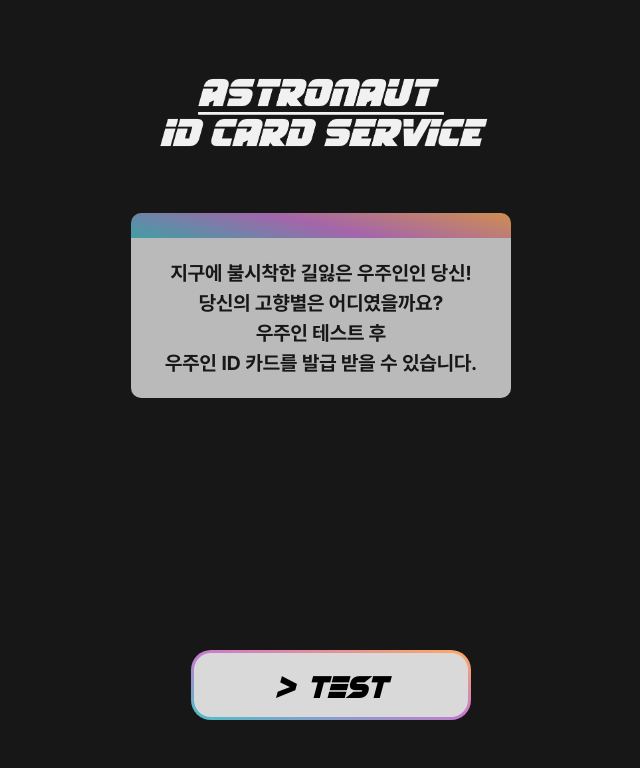
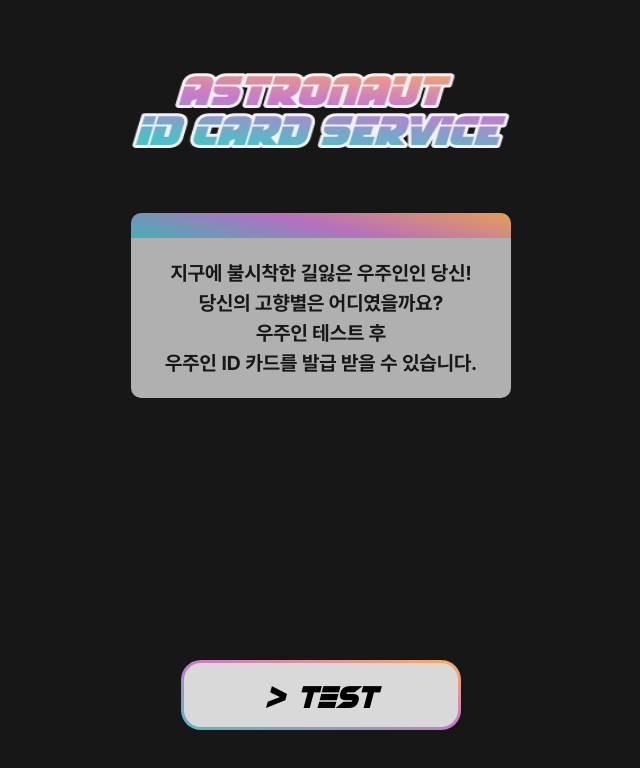
Before and after one commit to TEAM-WooKa/ASTRONAUT, a Next.js app: page / in a window 1280 px wide. Shown: the top 768 px of the page, without its empty margins (319-959 px from the left). Built offline with nearby package versions, Linux system fonts and the light colour scheme.

Commit message:
feat: main logo fix

```diff
--- a/src/component/common/GradientBox.tsx
+++ b/src/component/common/GradientBox.tsx
@@ -18,12 +18,12 @@ function GradientBox({ title, children }: GradientBoxProps) {
 const TitleWrapper = styled(Gradient1)`
   height: 25px;
   border-radius: 10px 10px 0 0;
-  opacity: 0.8;
+  opacity: 0.9;
 `;
 
 const Content = styled.div`
   border-radius: 0 0 10px 10px;
-  background-color: rgba(255, 255, 255, 0.7);
+  background-color: rgba(241, 241, 241, 0.7);
 `;
 
 export default GradientBox;
--- a/src/component/common/GradientButton.tsx
+++ b/src/component/common/GradientButton.tsx
@@ -33,7 +33,6 @@ const Wrapper = styled.button`
 
   background-origin: border-box;
   background-clip: content-box, border-box;
-  margin: 10px;
 `;
 
 export default GradientButton;
--- a/src/pages/index.tsx
+++ b/src/pages/index.tsx
@@ -18,7 +18,12 @@ function Home() {
     <Wrapper>
       <div>
         <MainLogoWrapper>
-          <Image src={'/main_logo.png'} alt="logo" width={380} height={80} />
+          <Image
+            src={'/images/at_title_img.webp'}
+            alt="logo"
+            width={380}
+            height={80}
+          />
         </MainLogoWrapper>
         <GradientBox>
           <TextWrapper>
```
Also changed, not shown: public/images/at_title_img.webp (added).
